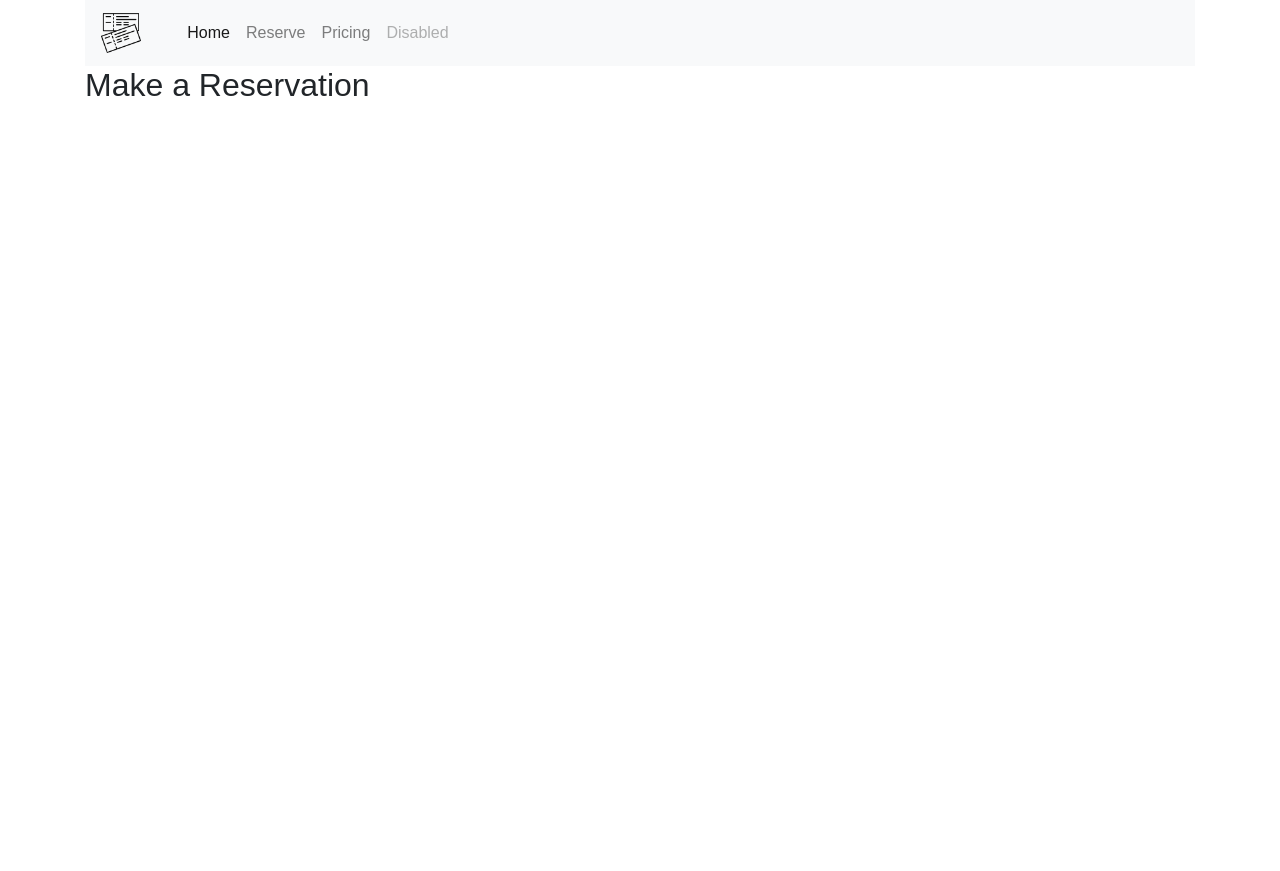
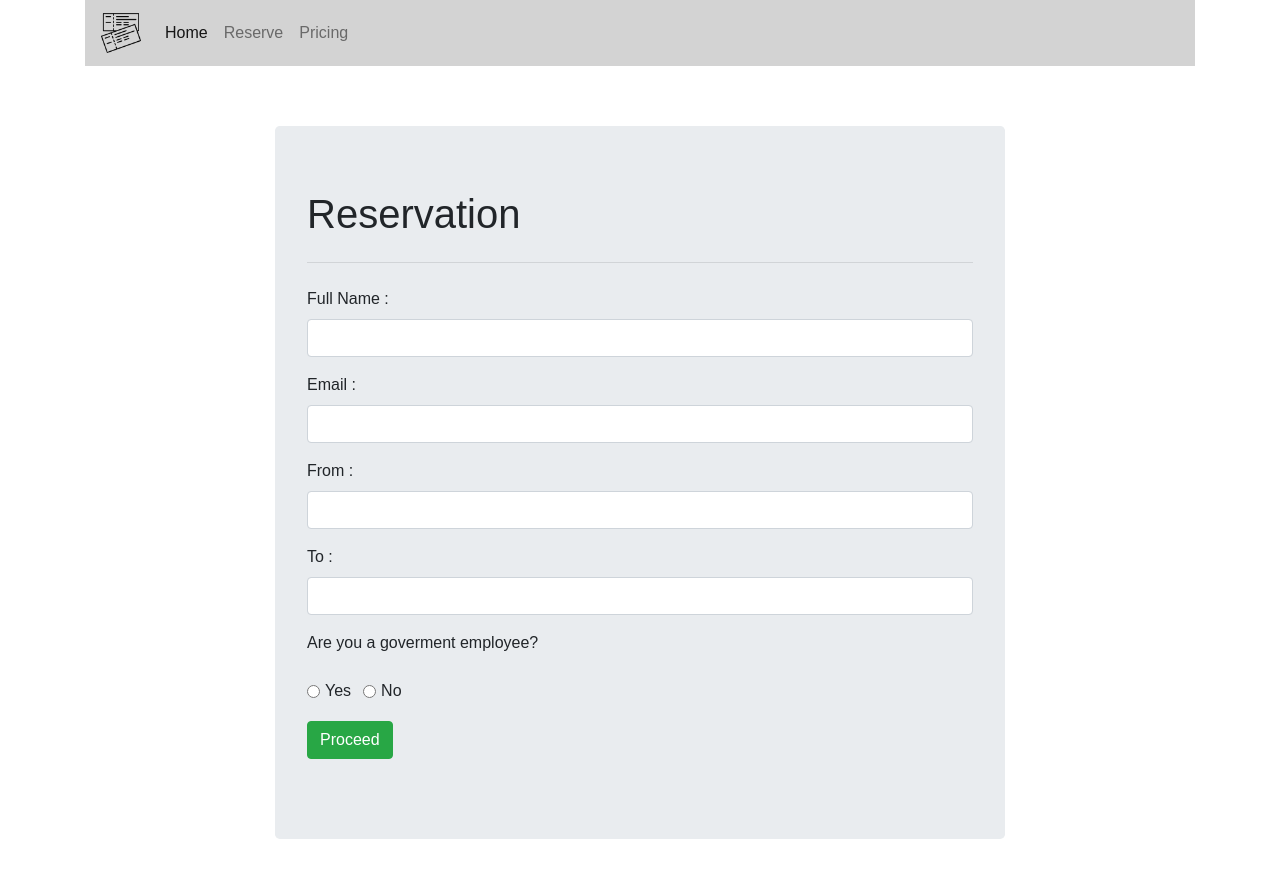
Before and after one commit to pamu47/DS-SE-3020-Train-Ticketing-System, a React (Create React App) app in the folder webclient/: page /create in a window 1280 px wide. Before the commit the page ends 800 px from the top, so only its background shows below. Built offline with nearby package versions, Linux system fonts and the light colour scheme.

Commit message:
Reservation form and updates

```diff
--- a/webclient/src/App.js
+++ b/webclient/src/App.js
@@ -15,9 +15,9 @@ class App extends Component {
     return (
       <Router>
       <div className="container">
-        <nav className="navbar navbar-expand-lg navbar-light bg-light">
-          <a className="navbar-brand" href="#">
-          <img src={logo} width={40} height={40} alt=""/>&nbsp;&nbsp;&nbsp;&nbsp;</a>
+        <nav className="navbar navbar-expand-lg navbar-light " style={{backgroundColor:"LightGray"}}>
+          <a className="navbar-brand" href="/">
+          <img src={logo} width={40} height={40} alt=""/></a>
           <button className="navbar-toggler" type="button" data-toggle="collapse" data-target="#navbarNav" aria-controls="navbarNav" aria-expanded="false" aria-label="Toggle navigation">
             <span className="navbar-toggler-icon"></span>
           </button>
@@ -31,9 +31,6 @@ class App extends Component {
               </li>
               <li className="nav-item">
                 <a className="nav-link" href="#">Pricing</a>
-              </li>
-              <li className="nav-item">
-                <a className="nav-link disabled" href="#">Disabled</a>
               </li>
             </ul>
           </div>
--- a/webclient/src/components/home.component.js
+++ b/webclient/src/components/home.component.js
@@ -13,7 +13,7 @@ export default class Home extends Component{
             <div className="col-2"></div>
                 <div className="col-8">
                   <div class="card text-center">
-                    <div class="card-header">
+                    <div class="card-header" style={{backgroundColor:"LightGray"}}>
                       Welcome
                     </div>
                     <div class="card-body">
@@ -22,7 +22,7 @@ export default class Home extends Component{
                       <Link to="/signin" class="btn btn-success" style={{marginRight:15}}>Sign in</Link>
                       <Link to="/signup" class="btn btn-info">Sign up</Link>
                     </div>
-                    <div class="card-footer text-muted">
+                    <div class="card-footer text-muted" style={{backgroundColor:"LightGray"}}>
                       {date}
                     </div>
                   </div>
--- a/webclient/src/components/make-reservation.component.js
+++ b/webclient/src/components/make-reservation.component.js
@@ -6,7 +6,50 @@ export default class MakeReservation extends Component{
     render(){
         return(
             <div>
-                <h2>Make a Reservation</h2>
+                <div className="row" style={{marginTop:60}}>
+                    <div className="col-2"></div>
+                    <div className="col-8">
+                        <div className="jumbotron">
+                            <h1 className="display-5">Reservation</h1>
+                            <hr className="my-4"></hr>
+                            <form>
+                                <div className="form-group">
+                                    <label>Full Name : </label>
+                                    <input className="form-control" type="text"/>
+                                </div>
+                                <div className="form-group">
+                                    <label>Email : </label>
+                                    <input className="form-control" type="email"/>
+                                </div>
+                                <div className="form-group">
+                                    <label>From : </label>
+                                    <input className="form-control" type="text"/>
+                                </div>
+                                <div className="form-group">
+                                    <label>To : </label>
+                                    <input className="form-control" type="text"/>
+                                </div>
+                                <div className="form-group">
+                                    <label>Are you a goverment employee?</label>
+                                </div>
+                                <div className="form-group">
+                                    <div className="form-check form-check-inline">
+                                        <input className="form-check-input" type="radio" name="option" id="optionYes" value="Yes" />
+                                        <label className="form-check-label" for="optionYes">Yes</label>
+                                    </div>
+                                    <div className="form-check form-check-inline">
+                                        <input className="form-check-input" type="radio" name="option" id="optionNo" value="No" />
+                                        <label className="form-check-label" for="optionNo">No</label>
+                                    </div>
+                                </div>
+                                <div className="form-group">
+                                    <input className="btn btn-success" type="submit" value="Proceed"/>
+                                </div>
+                            </form>
+                        </div>
+                    </div>
+                    <div className="col-2"></div>
+                </div>
             </div>
         );
     }
```
Also changed, not shown: webclient/src/logo.svg (deleted).
